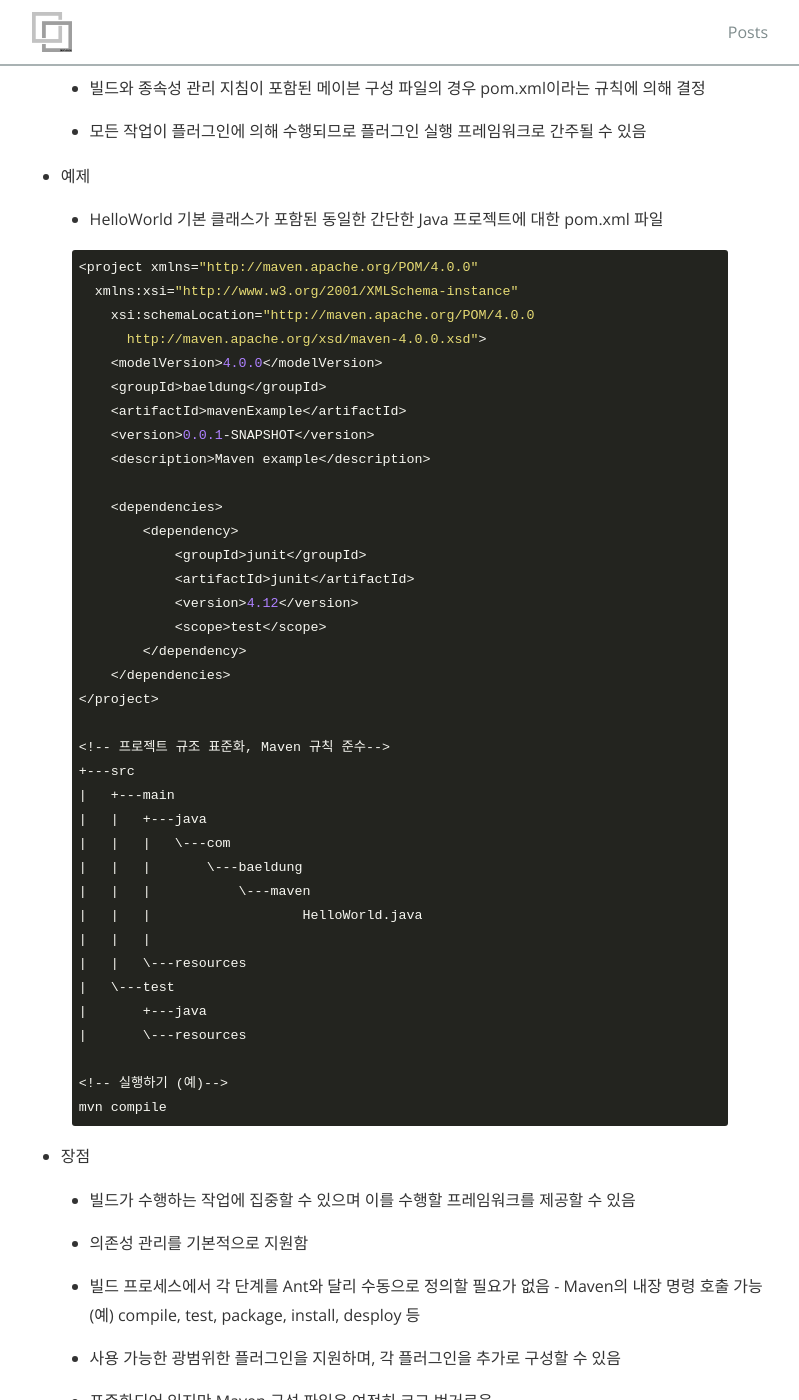
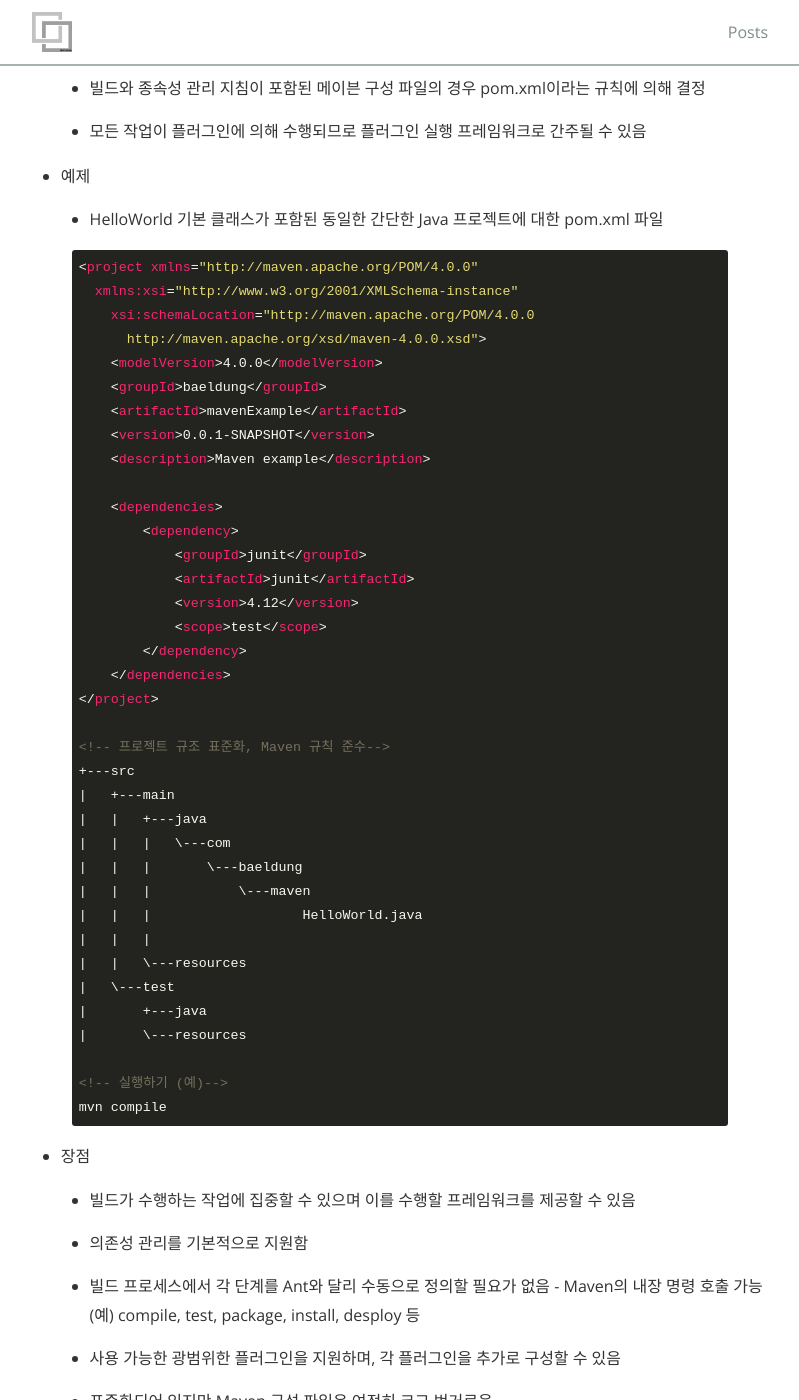
Before and after one commit to gptjs409/gptjs409.github.io, a Jekyll site: the page built from _posts/java/2019-08-06-BuildTool.md, in a window 1280 px wide and 1400 px high, scrolled down 3462 px. Shown: the whole window, without its empty margins (240-1039 px from the left). Built offline with Jekyll 4.4.1, drawn with Linux system fonts in a browser that asks for light colours; nearby versions of some CDN libraries; some of the changed text lies outside the part shown.

Commit message:
#2 update

```diff
--- a/_posts/java/2019-08-06-BuildTool.md
+++ b/_posts/java/2019-08-06-BuildTool.md
@@ -90,7 +90,7 @@ tags:
 
   - 아래 build.xml 파일은 4가지 targets를 정의 : clean, compile, jar, run
 
-{% highlight java %}
+{% highlight xml %}
 <project>
     <target name="clean">
         <delete dir="classes" />
@@ -158,7 +158,7 @@ ant run
 
   - HelloWorld 기본 클래스가 포함된 동일한 간단한 Java 프로젝트에 대한 pom.xml 파일
 
-{% highlight java %}
+{% highlight xml %}
 <project xmlns="http://maven.apache.org/POM/4.0.0"
   xmlns:xsi="http://www.w3.org/2001/XMLSchema-instance"
     xsi:schemaLocation="http://maven.apache.org/POM/4.0.0
@@ -236,7 +236,7 @@ mvn compile
 
 - 예제
 
-{% highlight java %}
+{% highlight xml %}
 apply plugin: 'java'
 
 repositories {
```
